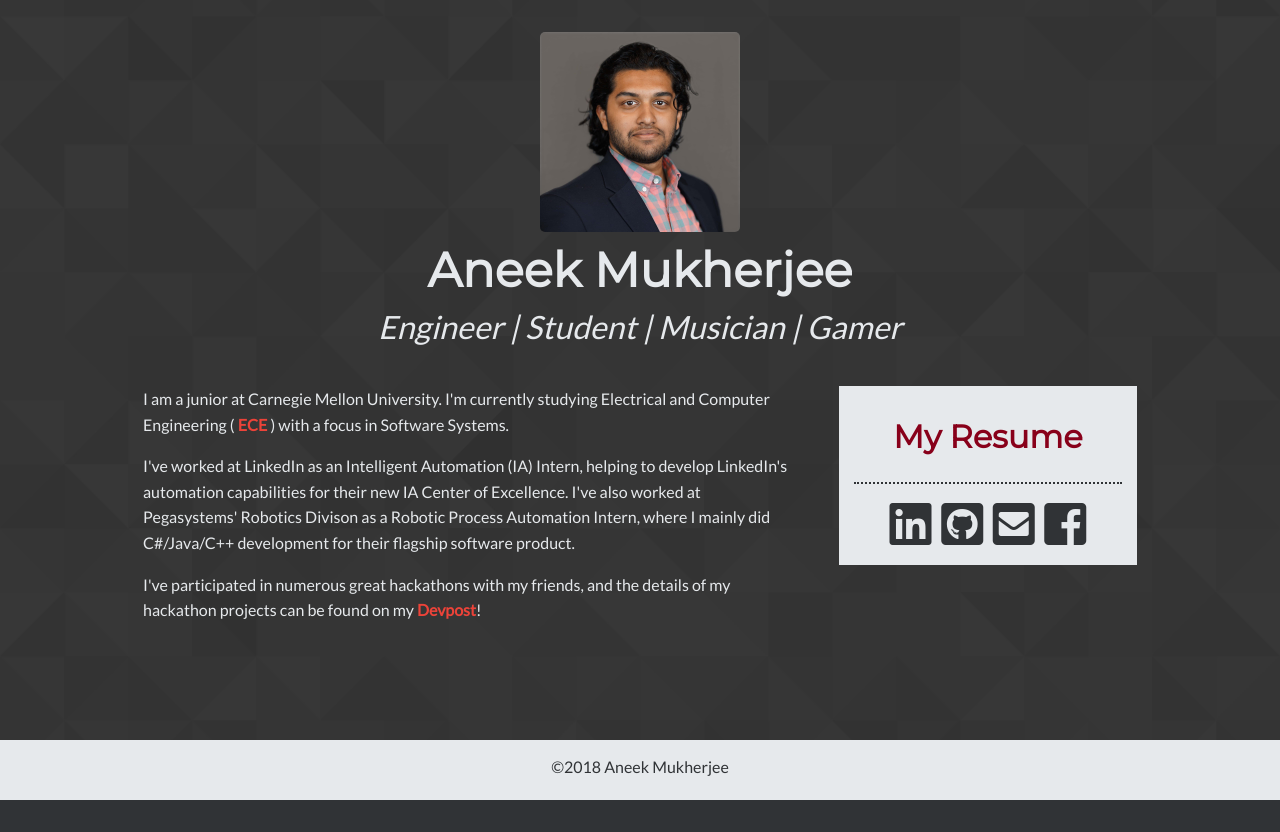
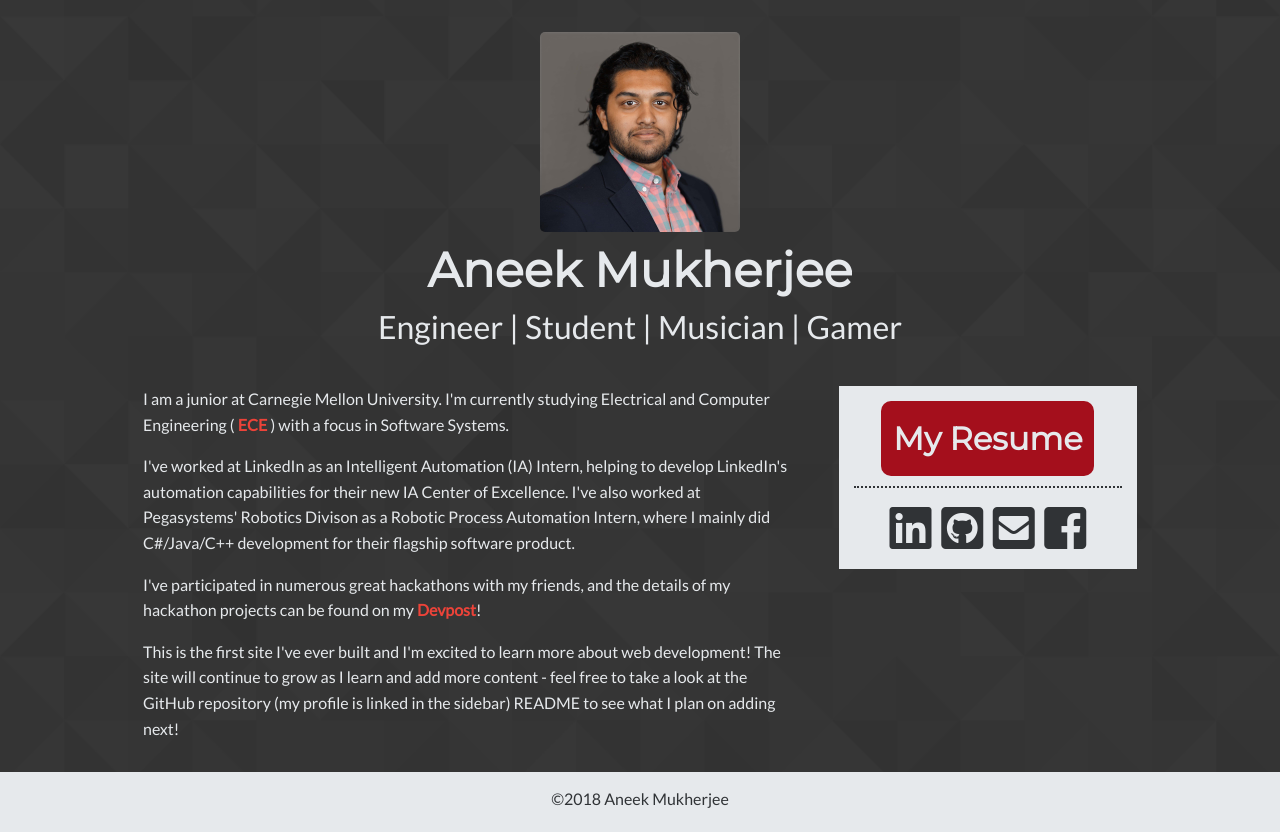
Before and after one commit to aneekm/aneekm.github.io, a plain HTML site: page index.html in a window 1280 px wide. Before the commit the page ends 800 px from the top, so only its background shows below. Drawn offline with nearby package versions, Linux system fonts and the light colour scheme.

Commit message:
Formatting and copy updates
Made name and subtext bold, added style changes on button click for resume link, added a constant button border, and changed selection color to match site color scheme. Also added an extra paragraph to bio about the site itself.

```diff
--- a/index.html
+++ b/index.html
@@ -60,6 +60,12 @@
           details of my hackathon projects can be found on my
           <a href="https://devpost.com/AneekMukherjee" target="_blank">
           <b>Devpost</b></a>!</p>
+
+          <p>This is the first site I've ever built and I'm excited to learn more about web
+             development! The site will continue to grow as I learn and add more content -
+             feel free to take a look at the GitHub repository (my profile is linked in the
+             sidebar) README to see what I plan on adding next!
+          </p>
           </div>
       </section>
 
--- a/main.css
+++ b/main.css
@@ -45,14 +45,11 @@ main {
 
 .name {
   font-size: 3em;
-  font-weight: 900;
-
-  transition: background-color .8s;
+  font-weight: bold;
 }
 
 .subtext {
   font-size: 2em;
-  font-style: italic;
 }
 
 .content {
@@ -112,15 +109,22 @@ main {
   margin-bottom: 10px;
   border-radius: 10px;
 
-  color: #88001a;
+  border: 2px solid transparent;
+
+  color: #e6e9ec;
+  background-color: #a40f1c;
 
   transition: background-color .5s, color .5s;
 }
 
-.cv:hover{
+.cv:hover {
   text-decoration: none;
   color: #e6e9ec;
   background-color: #88001a;
+}
+
+.cv:active {
+  border: 2px solid #303336;
 }
 
 .dot-line {
@@ -174,3 +178,8 @@ footer {
   }
   .extra {flex: 1 auto;}
 }
+
+::selection {
+  color: #e6e9ec;
+  background-color: #88001a;
+}
```
